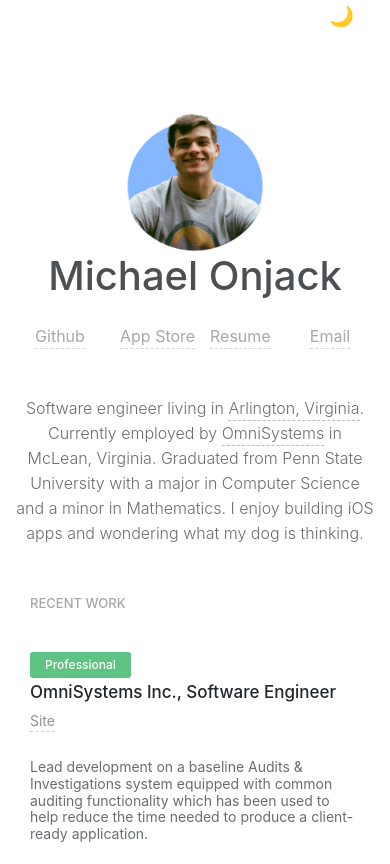
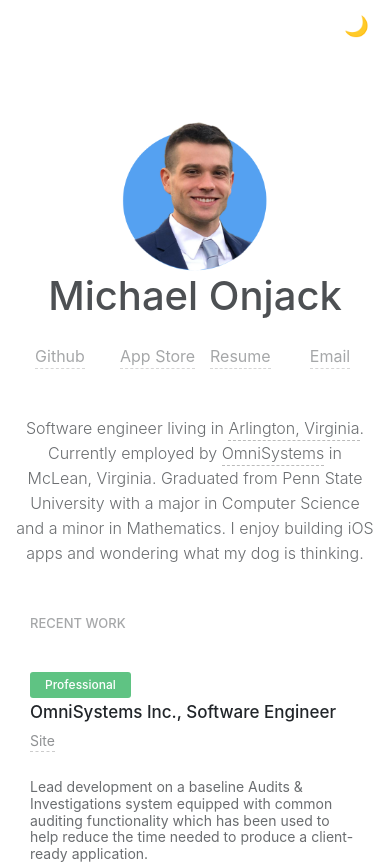
Before and after one commit to michaelonjack/website, a React (Create React App) app: page / in a window 390 px wide. Shown: the top 864 px of the page. Built offline with nearby package versions, Linux system fonts and the light colour scheme.

Commit message:
update profile picture

```diff
--- a/src/index.css
+++ b/src/index.css
@@ -129,8 +129,8 @@ h4, h5, h6 {
 }
 
 .profile-img {
-  width: 140px;
-  height:140px;
+  width: 150px;
+  height:150px;
 }
 
 .blurb {
@@ -227,12 +227,9 @@ h4, h5, h6 {
       margin: 0;
   }
 
-  .theme-button-container {
-      margin-right: 0px !important;
-      padding-right: 0px !important;
-  }
-
   #theme-button {
+      margin-top: 10px;
+      margin-right: -15px;
       font-size: 20px;
   }
 }
```
Also changed, not shown: public/me.png.
